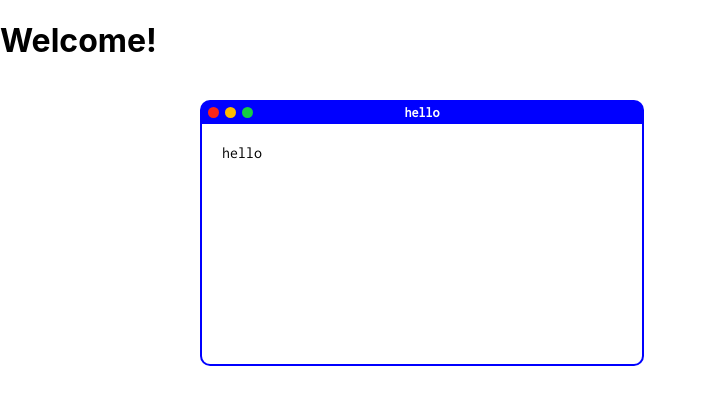
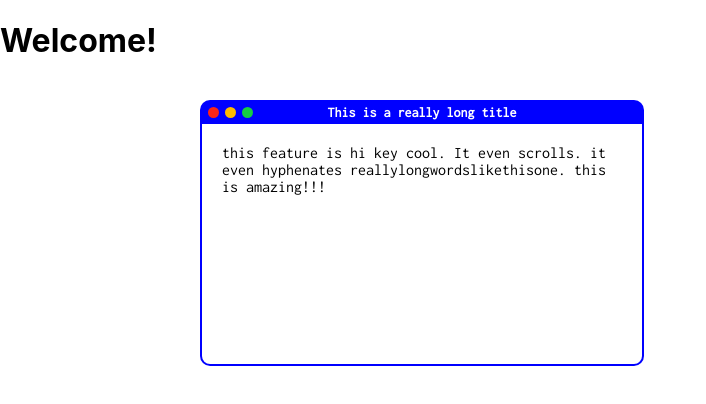
Before and after one commit to justinma98/portfolio, a React (Create React App) app: page / in a window 1280 px wide. Shown: the top 404 px of the page, without its empty margins (0-706 px from the left). Built offline with nearby package versions, Linux system fonts and the light colour scheme.

Commit message:
title is sliced when window is too small

```diff
--- a/src/Components/Window/Window.jsx
+++ b/src/Components/Window/Window.jsx
@@ -13,13 +13,19 @@ export default class Window extends Component {
       offX: 0,
       offY: 0,
       zIndex: 0,
-      isDragging: true
+      isDragging: true,
+      title: "This is a really long title"
     };
 
     this.onMouseDownDrag = this.onMouseDownDrag.bind(this);
     this.onMouseDownScale = this.onMouseDownScale.bind(this);
     this.onMouseMove = this.onMouseMove.bind(this);
     this.onMouseUp = this.onMouseUp.bind(this);
+    this.renderTitle = this.renderTitle.bind(this);
+  }
+
+  componentDidMount() {
+    document.addEventListener("mouseup", this.onMouseUp);
   }
 
   onMouseDownDrag(e) {
@@ -51,6 +57,17 @@ export default class Window extends Component {
     document.removeEventListener("mousemove", this.onMouseMove);
   }
 
+  renderTitle() {
+    let width = this.state.width < 130 ? 130 : this.state.width;
+    let charLeft = Math.round(width/10) - 7;
+    console.log(charLeft, this.state.title.length)
+    if (charLeft < this.state.title.length){
+      return this.state.title.slice(0, charLeft-2) + "..."
+    } else {
+      return this.state.title;
+    }
+  }
+
   render() {
     return (
       <div
@@ -63,9 +80,8 @@ export default class Window extends Component {
         <div
           className="window__header"
           onMouseDown={this.onMouseDownDrag}
-          onMouseUp={this.onMouseUp}
         >
-          <span>hello</span>
+          <span>{this.renderTitle()}</span>
           <div className="window__button -exit" />
           <div className="window__button -minimize" />
           <div className="window__button -maximize" />
@@ -74,12 +90,11 @@ export default class Window extends Component {
           className="window__content"
           style={{ width: this.state.width, height: this.state.height }}
         >
-          hello
+          this feature is hi key cool. It even scrolls. it even hyphenates reallylongwordslikethisone. this is amazing!!!
         </div>
         <div
           className="window__scale"
           onMouseDown={this.onMouseDownScale}
-          onMouseUp={this.onMouseUp}
         />
       </div>
     );
--- a/src/Components/Window/Window.scss
+++ b/src/Components/Window/Window.scss
@@ -74,6 +74,8 @@
     border-top: 0;
     padding: 20px;
     background-color: white;
+    overflow: scroll;
+    hyphens: auto;
   }
 
   &__scale {
```
